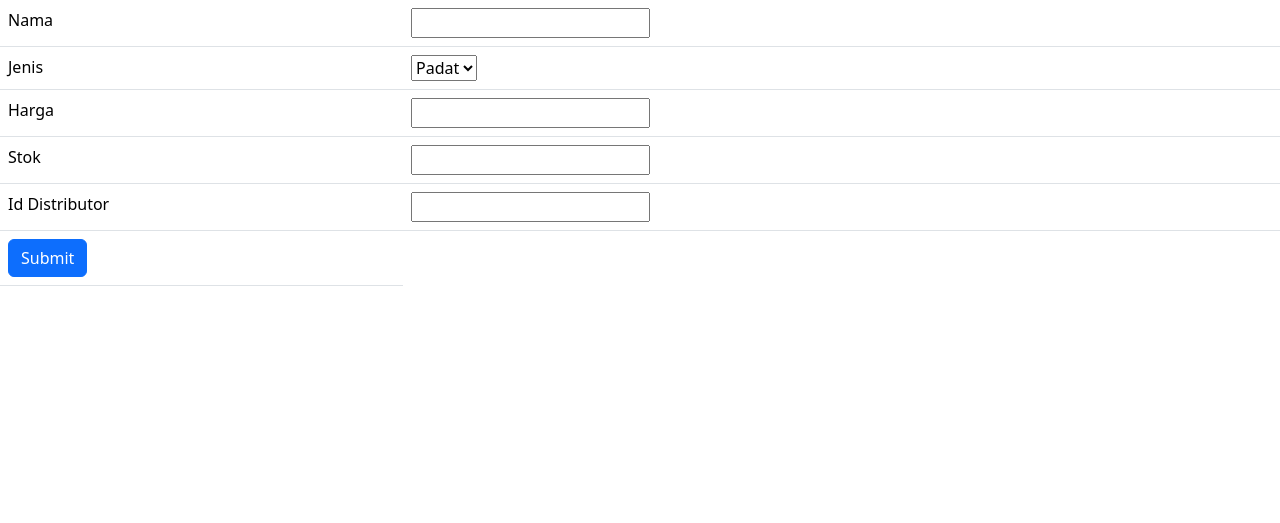
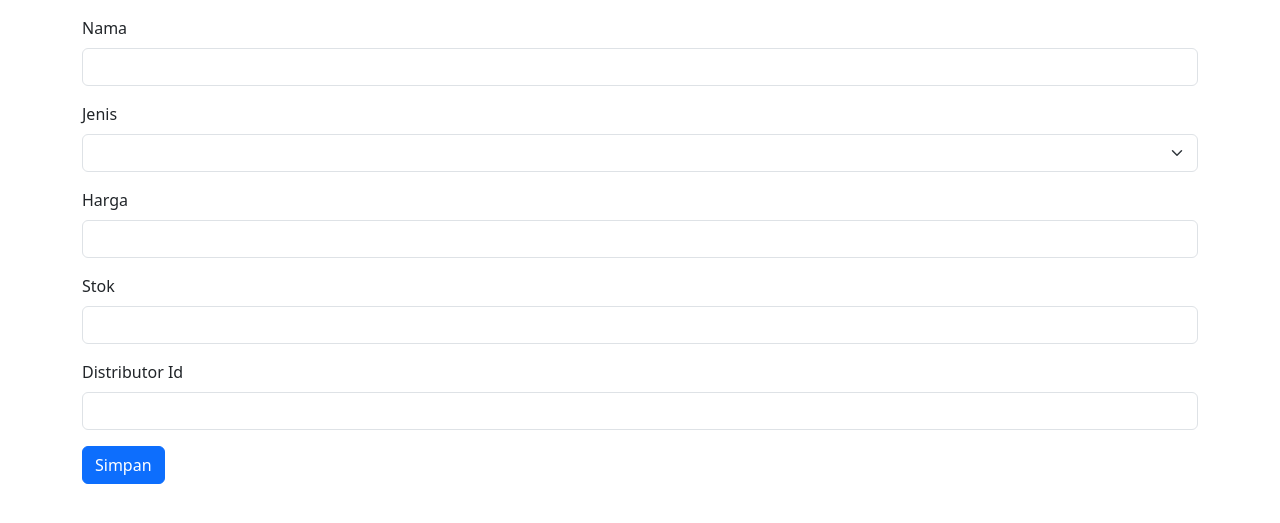
Before and after one commit to holidmuhamadsalman/praktik-kelompok6php, a PHP site: page /tambah.php in a window 1280 px wide. Shown: the top 523 px of the page. Run offline with PHP 8.4, Linux system fonts and the light colour scheme; some libraries are stand-ins or nearby versions.

Commit message:
update 3 praktikum php

```diff
--- a/tambah.php
+++ b/tambah.php
@@ -4,44 +4,65 @@
         <meta charset="UTF-8">
         <meta http-equiv="X-UA-Compatible" content="IE=edge">
         <meta name="viewport" content="width=device-width, initial-scale=1.0">
+        <!-- Jquery -->
+        <script src="https://code.jquery.com/jquery-3.6.2.min.js" integrity="sha256-2krYZKh//PcchRtd+H+VyyQoZ/e3EcrkxhM8ycwASPA=" crossorigin="anonymous"></script>
+        <!-- data table -->
+        <link rel="stylesheet" href="https://cdn.datatables.net/1.13.4/css/jquery.dataTables.css" />
+        <script src="https://cdn.datatables.net/1.13.4/js/jquery.dataTables.js"></script>
+        <!-- Bootstrap -->
         <link rel="stylesheet" href="https://cdn.jsdelivr.net/npm/bootstrap@5.3.0-alpha3/dist/css/bootstrap.min.css" rel="stylesheet" integrity="sha384-KK94CHFLLe+nY2dmCWGMq91rCGa5gtU4mk92HdvYe+M/SXH301p5ILy+dN9+nJOZ" crossorigin="anonymous">
         <title>Tambah Data</title>
 </head>
 <body>
-        <form action="proses.php" method="post">
-        <table class="table">
-                <tr>
-                        <td>Nama</td>
-                        <td><input type="text" name="nama" id=""></td>
-                </tr>
-                <tr>
-                        <td>Jenis</td>
-                        <td>
-                                <select name="jenis" id="">
-                                        <option value="padat">Padat</option>
-                                        <option value="cair">Cair</option>
-                                        <option value="gas">Gas</option>
-                                </select>
-                        </td>
-                </tr>
-                <tr>
-                        <td>Harga</td>
-                        <td><input type="number" name="harga" id=""></td>
-                </tr>
-                <tr>
-                        <td>Stok</td>
-                        <td><input type="text" name="stok" id=""></td>
-                </tr>
-                <tr>
-                        <td>Id Distributor</td>
-                        <td><input type="text" name="distributor_id"></td>
-                </tr>
-                <tr>
+        <div class="container mt-3">
+        <form action="proses.php" method="post" id="form_id">
+          <div class="mb-3">
+            <label for="TextInput" class="form-label">Nama</label>
+            <input type="text" name="nama" class="form-control" id="nama" aria-describedby="emailHelp">
+            <p id="name_error"></p>
+          </div>
+          <div class="mb-3">
+            <label for="disabledSelect" class="form-label">Jenis</label>
+            <select name="jenis" id="jenis" class="form-select">
+                <option value=""></option>
+                <option value="padat">Padat</option>
+                <option value="cair">Cair</option>
+                <option value="gas">Gas</option>
+            </select>
+            <p id="jenis_error"></p>
+          </div>
+          <div class="mb-3">
+            <label for="TextInput" class="form-label">Harga</label>
+            <input type="text" name="harga" class="form-control" id="harga">
+            <p id="harga_error"></p>
+          </div>
+          <div class="mb-3">
+            <label for="TextInput" class="form-label">Stok</label>
+            <input type="text" name="stok" class="form-control" id="stok">
+            <p id="stok_error"></p>
+          </div>
+          <div class="mb-3">
+            <label for="TextInput" class="form-label">Distributor Id</label>
+            <input type="text" name="distributor_id" class="form-control" id="distributor_id">
+            <p id="distributorid_error"></p>
+          </div>
+          <button type="submit" class="btn btn-primary" id="button_id">Simpan</button>
+        </form>
+        </div>
 
-                        <td><input type="submit" name="Submit" class="btn btn-primary"></td>
-                </tr>
-        </table>
-        </form>
-
+        <script type="text/javascript">
+	$('#button_id').click(function() {
+		if ($('#nama').val().length == 0 || $('#jenis').val().length == 0 || $('#harga').val().length == 0 || $('#stok').val().length == 0 || $('#distributor_id').val().length == 0) {
+			$('#nama, #jenis, #harga, #stok, #distributor_id').css({"border-color" : "red"});
+			$('#name_error').text('Silahkan isi nama terlebih dahulu').css({"color" : "red", "font-size" : "10pt"});
+                        $('#jenis_error').text('Silahkan isi jenis terlebih dahulu').css({"color" : "red", "font-size" : "10pt"});
+                        $('#harga_error').text('Silahkan isi harga terlebih dahulu').css({"color" : "red", "font-size" : "10pt"});
+                        $('#stok_error').text('Silahkan isi stok terlebih dahulu').css({"color" : "red", "font-size" : "10pt"});
+                        $('#distributorid_error').text('Silahkan isi id distributor terlebih dahulu').css({"color" : "red", "font-size" : "10pt"});
+		} else {
+			$('#form_id').submit();
+		}
+	});
+        </script>
 </body>
 </html>
```
Also changed, not shown: index.php (+19 -3 lines).
